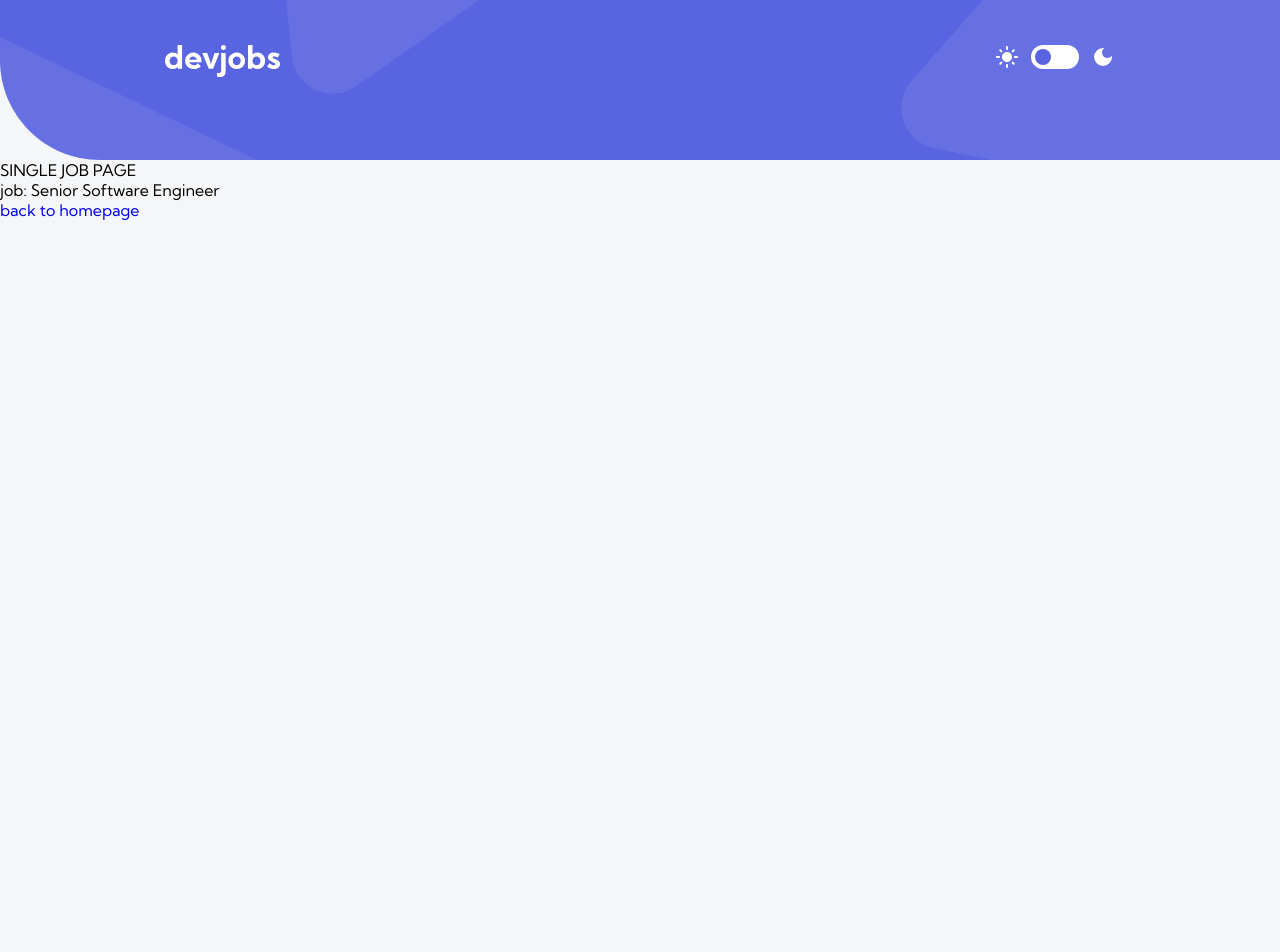
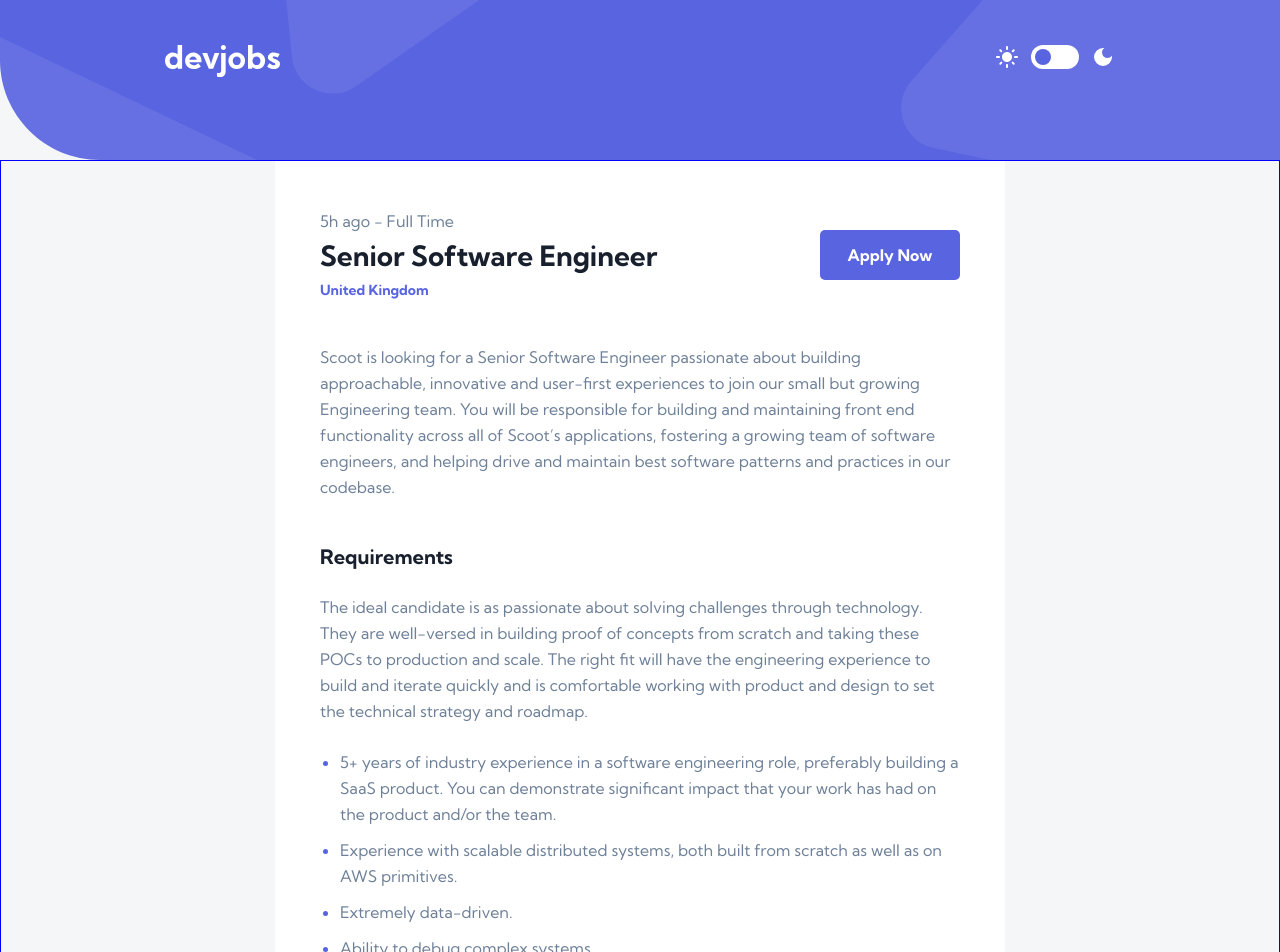
Before and after one commit to EdwinSch/react-devjobs-finder, a React (Vite) app: page /job/1 in a window 1280 px wide. Shown: the top 952 px of the page. Before the commit the page ends 800 px from the top, so only its background shows below. Built offline with nearby package versions, Linux system fonts and the light colour scheme.

Commit message:
add: jobs info component + styles

```diff
--- /dev/null
+++ b/src/components/JobInfo/JobInfo.jsx
@@ -0,0 +1,67 @@
+import { Link } from "react-router-dom";
+
+const JobInfo = ({ selectedJob }) => {
+  // destructure
+  const {
+    position,
+    description,
+    location,
+    postedAt,
+    contract,
+    apply,
+    requirements,
+    role,
+  } = selectedJob;
+
+  return (
+    <div className="job-info-container">
+      {/* job info header */}
+      <div className="job-info-header">
+        <div className="tags-wrapper">
+          <p className="contract-info">
+            {postedAt} - {contract}
+          </p>
+          <h1>{position}</h1>
+          <h4>{location}</h4>
+        </div>
+        <a
+          href={apply}
+          className="btn"
+          target="_blank"
+          rel="noreferrer"
+          aria-label="button"
+        >
+          apply now
+        </a>
+      </div>
+
+      {/* Job description */}
+      <p className="job-description-txt body-txt">{description}</p>
+
+      {/* Requirements */}
+      <div className="requirements-wrapper">
+        <h3>Requirements</h3>
+        <p className="body-txt">{requirements.content}</p>
+        <ul className="list body-txt">
+          {requirements.items.map((item, index) => {
+            return <li key={index}>{item}</li>;
+          })}
+        </ul>
+      </div>
+
+      {/* Role / Tasks */}
+      <div className="tasks-wrapper">
+        <h3>What You Will Do</h3>
+        <p className="body-txt">{role.content}</p>
+        <ol className="list body-txt">
+          {role.items.map((item, index) => {
+            return <li key={index}>{item}</li>;
+          })}
+        </ol>
+      </div>
+      {/* <Link to={"/"}>back to homepage</Link> */}
+    </div>
+  );
+};
+
+export default JobInfo;
--- /dev/null
+++ b/src/components/JobInfo/job-info.css
@@ -0,0 +1,77 @@
+.job-info-container {
+  /* border: var(--inspect); */
+  max-width: 730px;
+  margin: 0 20px;
+  background-color: var(--clr-cardBackground);
+  padding: 50px 45px;
+
+  @media screen and (max-width: 500px) {
+    padding: 40px 20px;
+  }
+
+  .job-info-header {
+    display: flex;
+    justify-content: space-between;
+    align-items: center;
+    gap: 10px;
+
+    @media screen and (max-width: 500px) {
+      flex-direction: column;
+      align-items: flex-start;
+      gap: 40px;
+
+      .btn {
+        width: 100%;
+      }
+    }
+
+    .tags-wrapper {
+      .contract-info {
+        font-size: 1rem;
+        color: var(--clr-infoKeys);
+      }
+
+      & h1 {
+        margin: 8px 0;
+        color: var(--clr-headingTxt);
+
+        @media screen and (max-width: 500px) {
+          margin: 0;
+          font-size: 20px;
+        }
+      }
+
+      & h4 {
+        text-transform: capitalize;
+        color: var(--clr-accent);
+      }
+    }
+  }
+
+  .job-description-txt {
+    margin-top: 45px;
+  }
+
+  .requirements-wrapper,
+  .tasks-wrapper {
+    margin-top: 45px;
+
+    & h3 {
+      margin-bottom: 25px;
+    }
+
+    .list {
+      margin-top: 25px;
+      margin-left: 20px;
+
+      & li {
+        margin-bottom: 10px;
+      }
+
+      & li::marker {
+        color: var(--clr-accent);
+        font-weight: 700;
+      }
+    }
+  }
+}
--- a/src/pages/Job.jsx
+++ b/src/pages/Job.jsx
@@ -1,17 +1,15 @@
 import { useParams, Link } from "react-router-dom";
 import jobsData from "../../api/data.json";
+
+import JobInfo from "../components/JobInfo/JobInfo";
 
 const Job = () => {
   const { jobId } = useParams();
   const selectedJob = jobsData.find((job) => job.id == jobId);
-  // destructure
-  const { position } = selectedJob;
 
   return (
-    <div>
-      <p>SINGLE JOB PAGE</p>
-      <p>job: {position}</p>
-      <Link to={"/"}>back to homepage</Link>
+    <div className="job-page-container">
+      <JobInfo selectedJob={selectedJob} />
     </div>
   );
 };
--- a/src/styles/main-styles.css
+++ b/src/styles/main-styles.css
@@ -4,6 +4,7 @@
 @import url(../components/ThemeSwitch/theme-switch.css);
 @import url(../components/JobsList/jobs-list.css);
 @import url(../components/Card/card.css);
+@import url(../components/JobInfo/job-info.css);
 
 /* Init */
 *,
@@ -15,10 +16,6 @@
 }
 a {
   text-decoration: none;
-}
-ul {
-  list-style-type: none;
-  padding: 0;
 }
 
 /* Variables */
@@ -81,6 +78,34 @@ h4 {
   line-height: 18px;
 }
 
+.body-txt {
+  font-size: 1rem;
+  line-height: 26px;
+  font-weight: 400;
+  color: var(--clr-bodyText);
+}
+
+.btn {
+  display: grid;
+  place-items: center;
+  min-width: 140px;
+  height: 50px;
+  background-color: var(--clr-accent);
+  color: #ffffff;
+  font-family: var(--font);
+  font-size: 1rem;
+  font-weight: 700;
+  text-transform: capitalize;
+  border-radius: 5px;
+  border: none;
+  cursor: pointer;
+  transition: var(--transition);
+
+  &:hover {
+    background-color: #939bf4;
+  }
+}
+
 /* --- MOBILE RESPONSIVE --- */
 
 @media screen and (max-width: 450px) {
--- a/src/styles/page-styles.css
+++ b/src/styles/page-styles.css
@@ -9,3 +9,9 @@
     color: red;
   }
 }
+
+.job-page-container {
+  border: solid blue 1px;
+  display: flex;
+  justify-content: center;
+}
```
